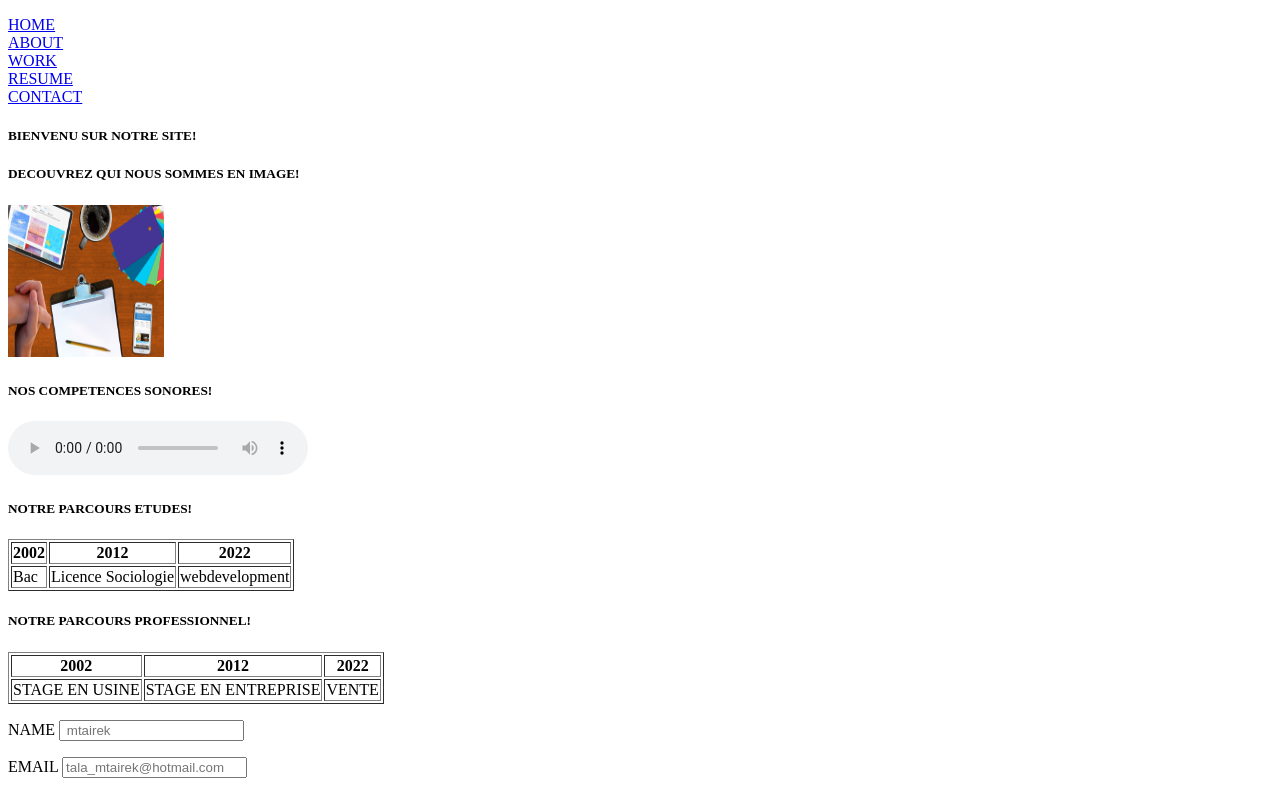
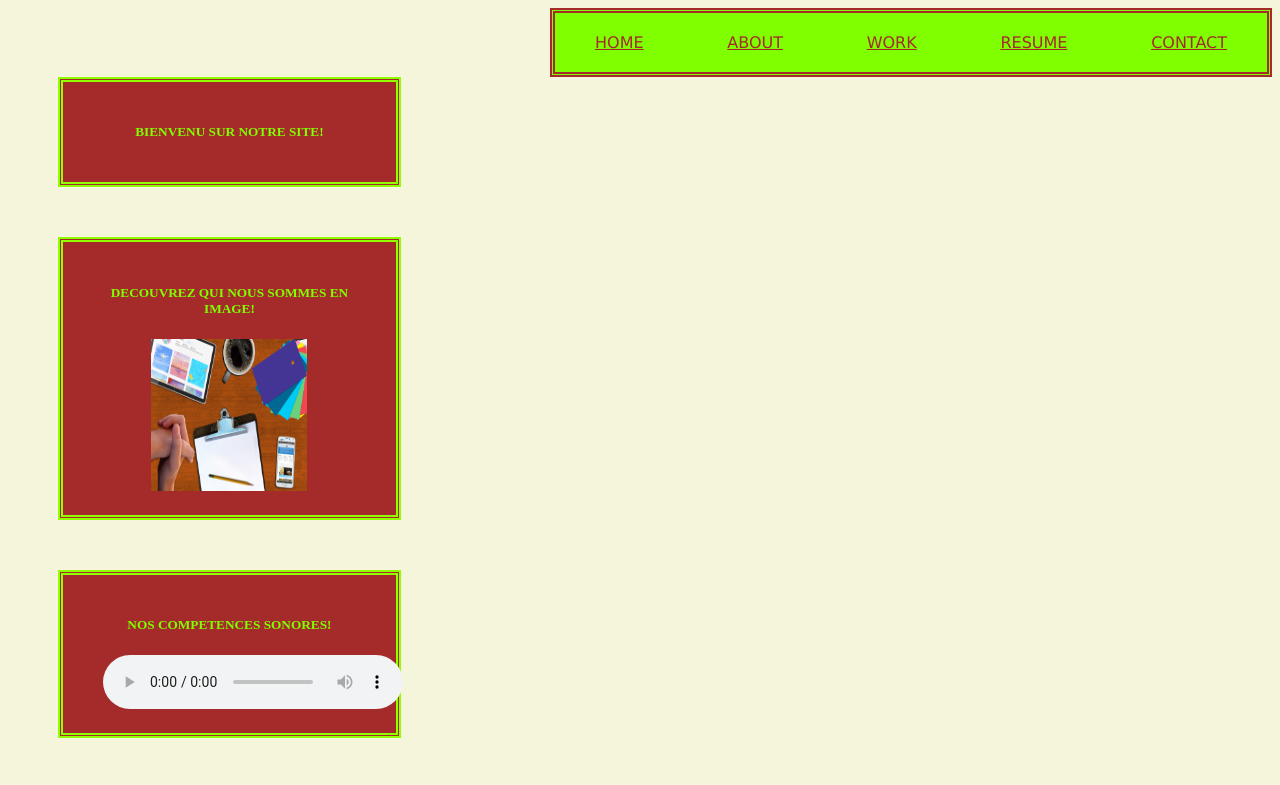
Before and after one commit to Talasm1/checkpointhtml, a plain HTML site: page index.html in a window 1280 px wide. Shown: the top 785 px of the page. Drawn offline with Linux system fonts and the light colour scheme.

Commit message:
modification css

```diff
--- a/index.html
+++ b/index.html
@@ -6,25 +6,31 @@
     <meta http-equiv="X-UA-Compatible" content="IE=edge">
     <meta name="viewport" content="width=device-width, initial-scale=1.0">
     <title>Document</title>
+    <link rel="stylesheet" href="style.css">
 </head>
 
 <body>
-    <nav>
-        <dl>
-            <dt> <a href="#home"> HOME </a></dt>
-            <dt> <a href="#about"> ABOUT </a></dt>
-            <dt> <a href="#work"> WORK </a></dt>
-            <dt> <a href="#resume"> RESUME </a></dt>
-            <dt> <a href="#contact"> CONTACT </a></dt>
-        </dl>
-
-    </nav>
+    <div class="navbar">
+        <div>
+            <a href="#home"> HOME </a>
+        </div>
+        <div>
+            <a href="#about"> ABOUT </a>
+        </div>
+        <div>
+            <a href="#work"> WORK </a>
+        </div>
+        <div>
+            <a href="#resume"> RESUME </a>
+        </div>
+        <div>
+            <a href="#contact"> CONTACT </a>
+        </div>
+    </div>
     <section id="home">
-        <p>
         <h5>
             BIENVENU SUR NOTRE SITE!
         </h5>
-        </p>
     </section>
     <section id="about">
         <p>
@@ -96,9 +102,10 @@
             <p>NAME <input type="text" name="name" placeholder=" mtairek"></p>
             <p>EMAIL <input type="text" name="email" placeholder="tala_mtairek@hotmail.com"></p>
             <p>NUMBER <input type="number" name="NUMBER" placeholder=" 546465466"></p>
-            <p>MESSAGE <textarea name="MESSAGE" id="" cols="30" rows="10"></textarea></p>
+            <p>MESSAGE <textarea name="MESSAGE" cols="30" rows="10"></textarea></p>
         </form>
     </section>
+    </div>
     <footer>
         <p>
         <h3>
--- /dev/null
+++ b/style.css
@@ -0,0 +1,76 @@
+body {
+    background-color: beige;
+}
+
+.navbar {
+    width: 50%;
+    border: 5px double brown;
+    padding: 20px 40px;
+    display: flex;
+    flex-direction: row;
+    background-color: chartreuse;
+    justify-content: space-between;
+    float: right;
+
+}
+
+.navbar a {
+    font-family: Verdana, Geneva, Tahoma, sans-serif;
+    color: brown;
+
+}
+
+#home {
+    width: 20%;
+    border: 5px double rgb(145, 255, 0);
+    padding: 20px 40px;
+    margin: 50px;
+    background-color: brown;
+    color: chartreuse;
+    text-align: center;
+    clear: both;
+}
+
+#about {
+    width: 20%;
+    border: 5px double rgb(145, 255, 0);
+    padding: 20px 40px;
+    margin: 50px;
+    background-color: brown;
+    color: chartreuse;
+    text-align: center;
+    clear: both;
+}
+
+#work {
+    width: 20%;
+    border: 5px double rgb(145, 255, 0);
+    padding: 20px 40px;
+    margin: 50px;
+    background-color: brown;
+    color: chartreuse;
+    text-align: center;
+    clear: both;
+}
+
+#resume {
+    width: 20%;
+    border: 5px double rgb(145, 255, 0);
+    padding: 20px 40px;
+    margin: 50px;
+    background-color: brown;
+    color: chartreuse;
+    text-align: center;
+    clear: both;
+}
+
+#contact {
+    width: 20%;
+    border: 5px double rgb(145, 255, 0);
+    padding: 20px 40px;
+    margin: 50px;
+    background-color: brown;
+    color: chartreuse;
+    text-align: center;
+    clear: both;
+}
```
Lines whose indentation alone changed are shown as unchanged.
